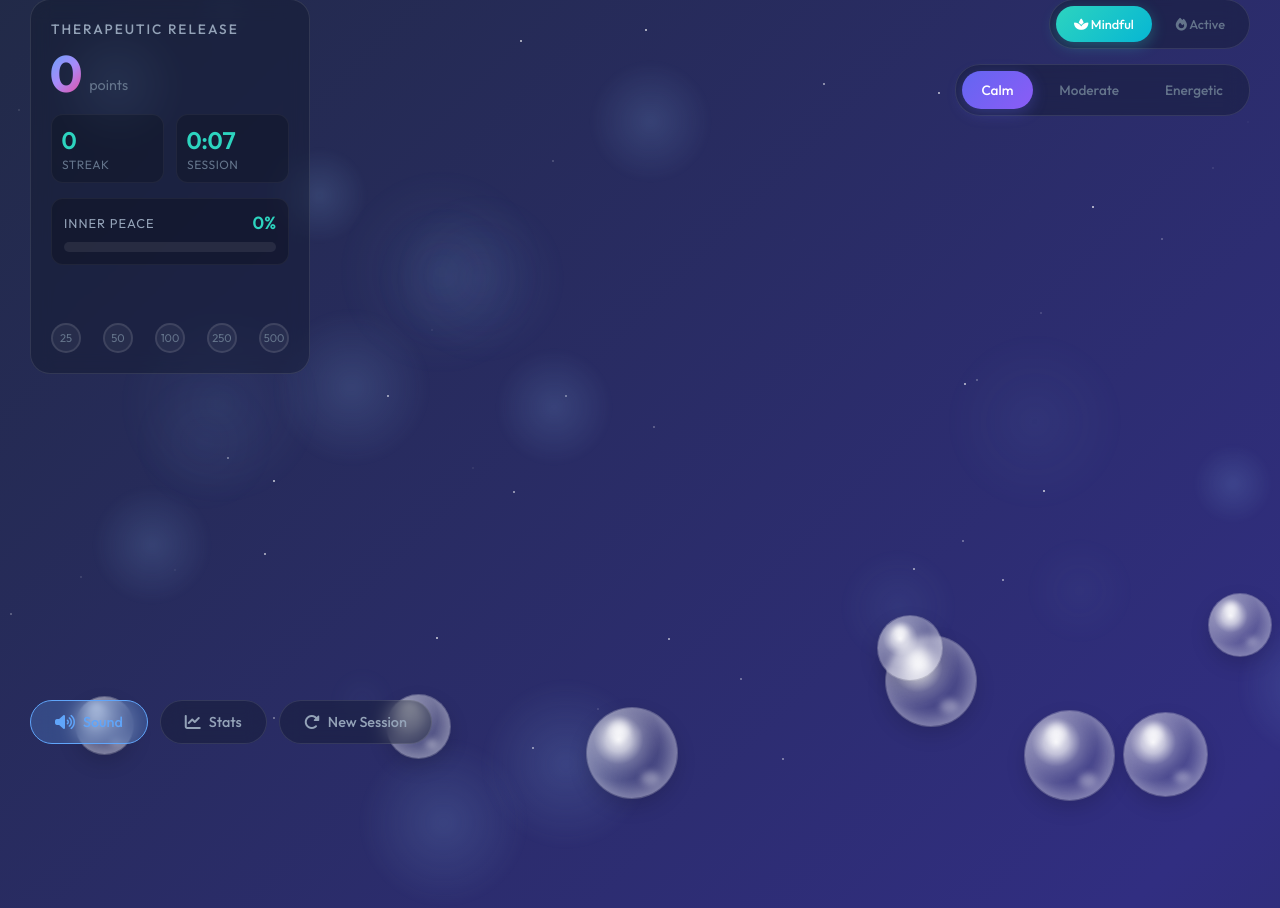
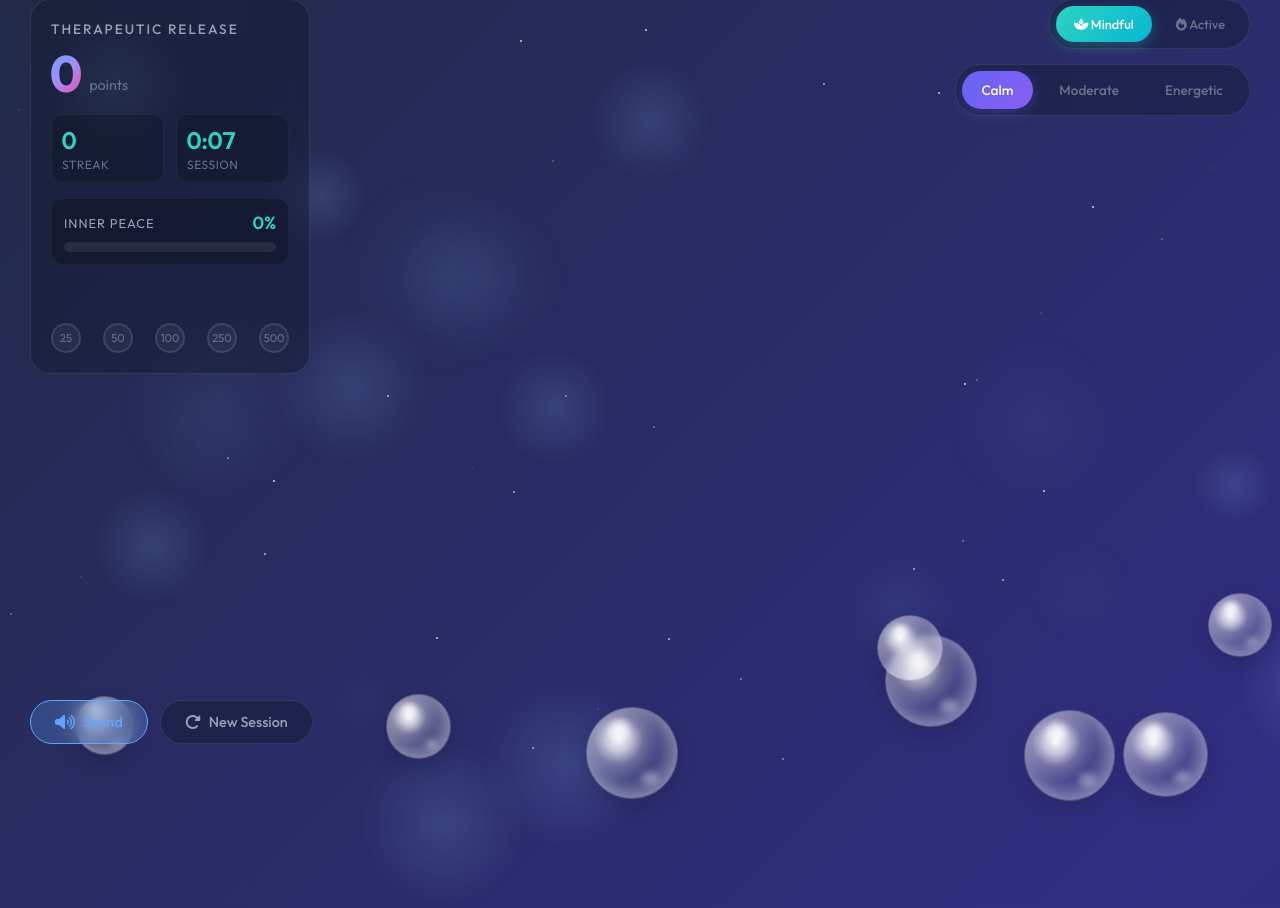
Before and after one commit to saisaket2004/mindfuel-final, a Flask app: template templates/games/bubble.html in a window 1280 px wide; the page is wider, and only the part inside the window is pictured. Shown: the part 26-934 px from the top of that part. Run offline with Flask 3, Linux system fonts and the light colour scheme; the template is opened without the code that fills it, so the values that code supplies are empty.

Commit message:
final UI refinements and bug fixes

```diff
--- a/templates/games/bubble.html
+++ b/templates/games/bubble.html
@@ -858,10 +858,7 @@
             <i class="fa-solid fa-volume-high"></i>
             <span>Sound</span>
         </button>
-        <button class="btn" id="statsBtn">
-            <i class="fa-solid fa-chart-line"></i>
-            <span>Stats</span>
-        </button>
+
         <button class="btn" id="resetBtn">
             <i class="fa-solid fa-rotate-right"></i>
             <span>New Session</span>
--- a/templates/index.html
+++ b/templates/index.html
@@ -36,7 +36,7 @@
         <div class="fade-in delay-1" style="background: var(--surface); backdrop-filter: blur(20px); padding: 2.5rem; border-radius: 24px; border: 1px solid rgba(255,255,255,0.1); position: relative;">
 
             <div style="display:flex; justify-content:space-between; margin-bottom:20px;">
-                <h3 style="margin:0;"><i class="fa-solid fa-sliders"></i> Input Parameters</h3>
+                <h3 style="margin:0;"><i class="fa-solid fa-sliders"></i></h3>
                 <span style="font-size:0.8rem; color:#2dd4bf;">● System Ready</span>
             </div>
 
@@ -104,7 +104,7 @@
                     </div>
                 </div>
 
-                <div class="chat-container">
+                <div class="chat-container" style="display: none;">
                     <div class="chat-header">MindFuel Clinical Companion</div>
                     <div id="chat-display" class="chat-display"></div>
                     <div class="chat-input-area">
```
